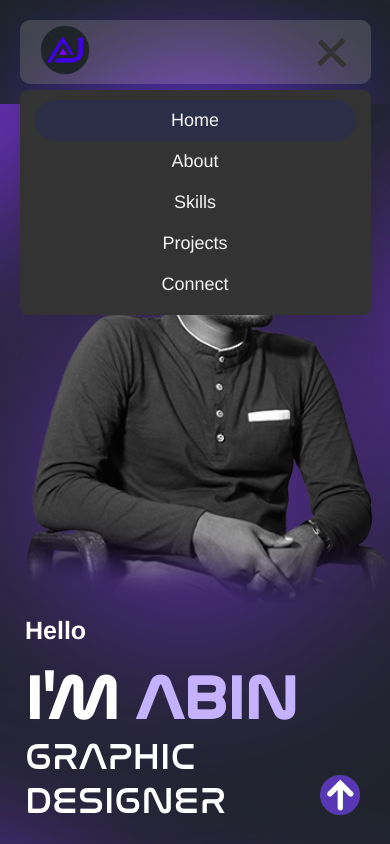
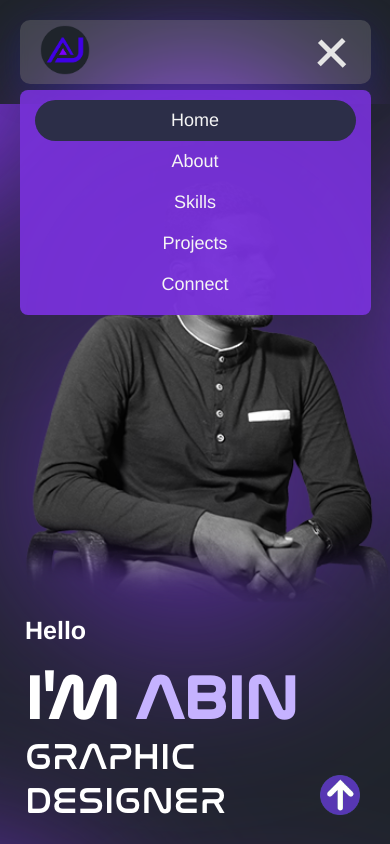
Before and after one commit to AbinJozf17/webproject1, a plain HTML site: page index.html in a window 390 px wide. Both pictures are taken after a click on the element 333 px from the left and 52 px from the top of the page. Shown: the top 844 px of the page. Drawn offline with Linux system fonts and the light colour scheme; a web font is replaced by a local one.

Commit message:
corrections

```diff
--- a/css/style.css
+++ b/css/style.css
@@ -191,7 +191,6 @@ z-index: 9999;
   border: 3pX solid #7a00fc;
   color: #FFFFFF;
   padding: 15px 30px;
-  color: #fff;
   border-radius: 30px;
   margin-right: 15px;
   margin-top: 15px;
@@ -396,7 +395,7 @@ footer {
 .bar1, .bar2, .bar3 {
   width: 35px;
   height: 5px;
-  background-color: #333;
+  background-color: #E5E5E5;
   margin: 6px 0;
   transition: 0.4s;
 }
@@ -490,7 +489,8 @@ border-radius: 10px;
         position: absolute;
         top: 70px;
         left:0;
-        background-color: #333;
+        background-image: url("../img/purple gaussain blur.png");
+		background-position: bottom;
         width:100%;
         padding: 10px;
         border-radius: 8px;
```
